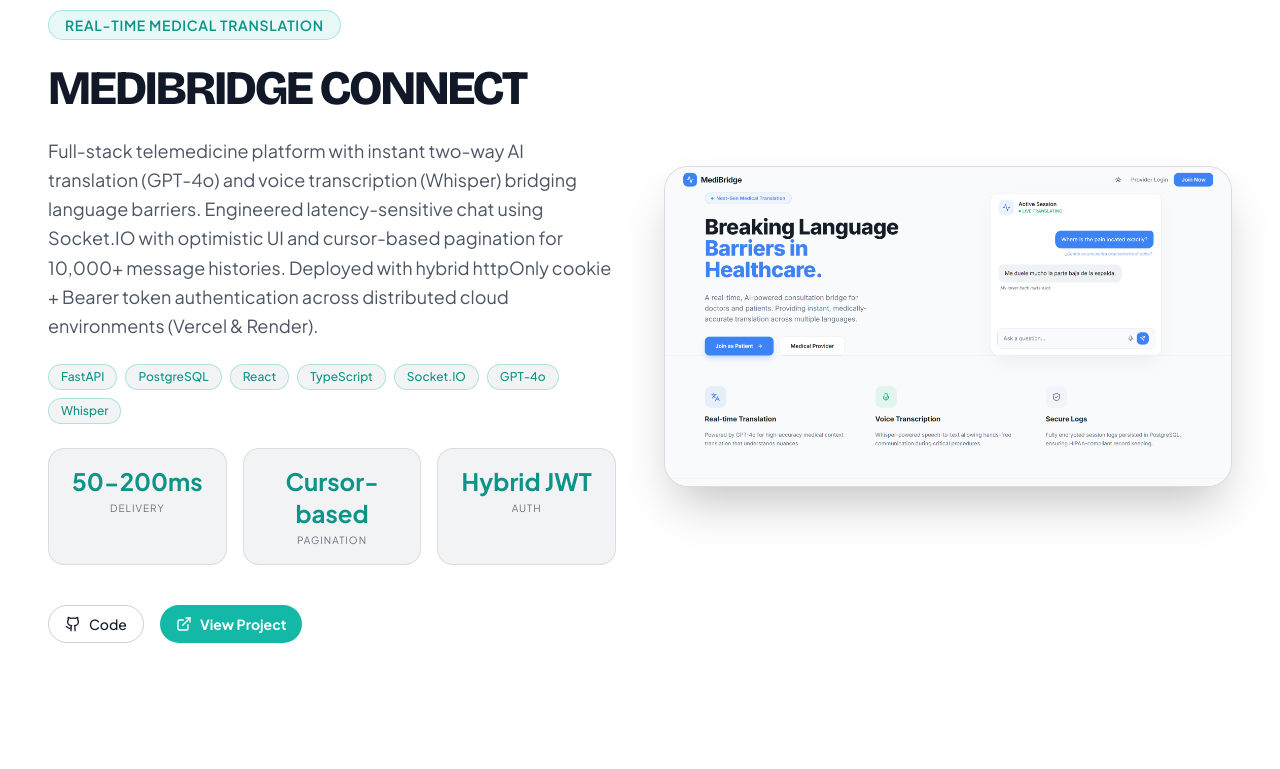
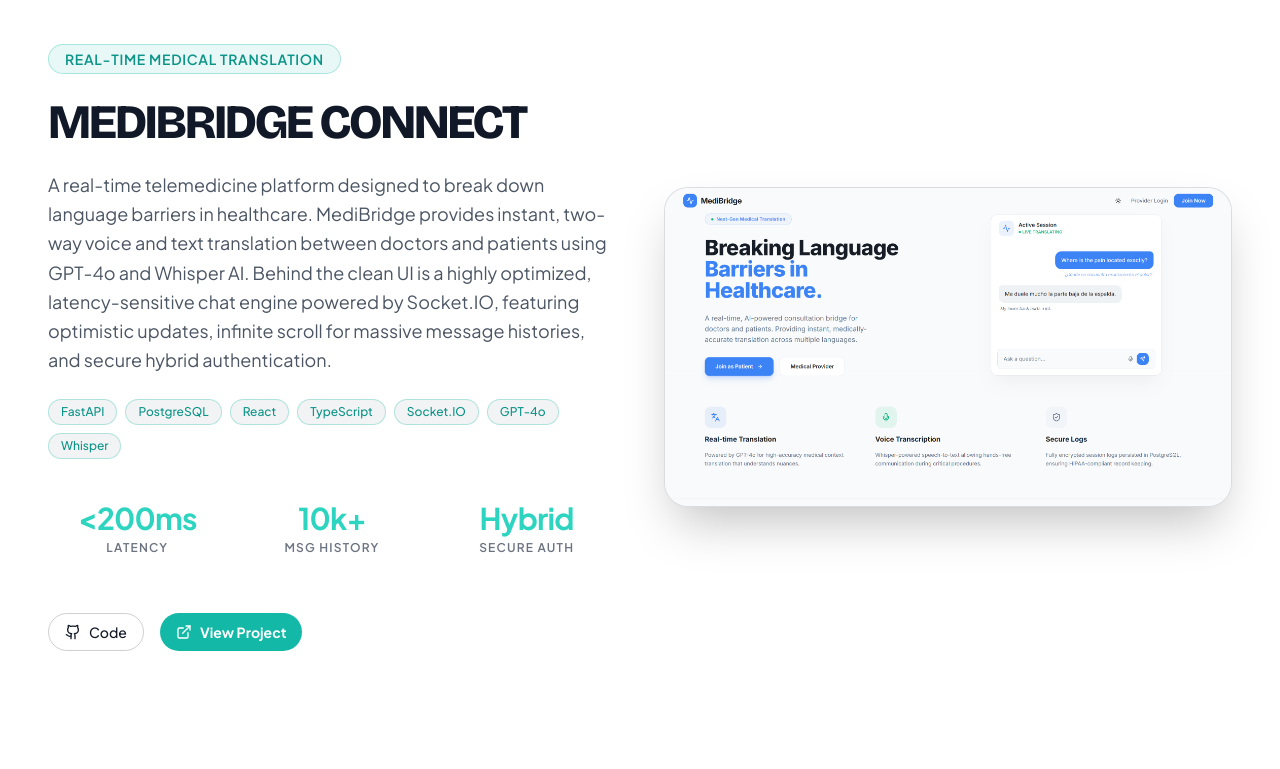
Before and after one commit to b-rahul07/b-rahul-portfolio, a React (Vite) app: page / in a window 1280 px wide. Shown: the part 4260-5029 px from the top of the page. Built offline with nearby package versions, Linux system fonts and the light colour scheme.

Commit message:
refactor(projects): update copy, fix metric cards typography and colors

```diff
--- a/src/components/ProjectsSection.tsx
+++ b/src/components/ProjectsSection.tsx
@@ -8,7 +8,7 @@
   {
     title: "Kala",
     subtitle: "END-TO-END ML SYSTEM",
-    description: "Deep learning artist classification system trained on 8,774 images. Achieved 71% Top-1 / 94% Top-5 accuracy using transfer learning with EfficientNetV2-S. CPU-based inference for real-time usability with 113ms latency. Performance reflects a trade-off between class imbalance and real-world generalization; evaluation prioritizes Top-5 accuracy for user-facing reliability.",
+    description: "An AI-powered digital museum that identifies the stylistic DNA of 50 legendary artists. Built with a custom deep learning model trained on nearly 9,000 paintings, Kala brings complex machine learning directly to the user. I prioritized real-world usability over raw compute—optimizing for CPU-based inference to deliver lightning-fast (113ms) predictions and 94% Top-5 accuracy without relying on a heavy backend.",
     metrics: [
       { label: "TOP-1", value: "71%" },
       { label: "TOP-5", value: "94%" },
@@ -22,11 +22,11 @@
   {
     title: "MediBridge Connect",
     subtitle: "REAL-TIME MEDICAL TRANSLATION",
-    description: "Full-stack telemedicine platform with instant two-way AI translation (GPT-4o) and voice transcription (Whisper) bridging language barriers. Engineered latency-sensitive chat using Socket.IO with optimistic UI and cursor-based pagination for 10,000+ message histories. Deployed with hybrid httpOnly cookie + Bearer token authentication across distributed cloud environments (Vercel & Render).",
+    description: "A real-time telemedicine platform designed to break down language barriers in healthcare. MediBridge provides instant, two-way voice and text translation between doctors and patients using GPT-4o and Whisper AI. Behind the clean UI is a highly optimized, latency-sensitive chat engine powered by Socket.IO, featuring optimistic updates, infinite scroll for massive message histories, and secure hybrid authentication.",
     metrics: [
-      { label: "DELIVERY", value: "50-200ms" },
-      { label: "PAGINATION", value: "Cursor-based" },
-      { label: "AUTH", value: "Hybrid JWT" }
+      { label: "LATENCY", value: "<200ms" },
+      { label: "MSG HISTORY", value: "10k+" },
+      { label: "SECURE AUTH", value: "Hybrid" }
     ],
     tags: ["FastAPI", "PostgreSQL", "React", "TypeScript", "Socket.IO", "GPT-4o", "Whisper"],
     githubUrl: "https://github.com/b-rahul07/medibridge-connect",
@@ -111,7 +111,7 @@
                   {project.subtitle}
                 </Badge>
                 <h3 className="text-4xl md:text-5xl font-black text-gray-900 dark:text-white transition-colors duration-300 uppercase tracking-tighter font-display">{project.title}</h3>
-                <p className="text-lg text-gray-600 dark:text-gray-400 leading-relaxed transition-colors duration-300">
+                <p className="text-lg text-gray-600 dark:text-slate-400 leading-relaxed text-pretty max-w-[65ch] transition-colors duration-300">
                   {project.description}
                 </p>
 
@@ -125,11 +125,11 @@
                 </div>
 
                 {/* Metrics */}
-                <div className="grid grid-cols-2 md:grid-cols-3 gap-4">
+                <div className="grid grid-cols-3 gap-4">
                   {project.metrics.map(metric => (
-                    <div key={metric.label} className="backdrop-blur-md bg-gray-900/5 dark:bg-white/5 p-3 md:p-4 rounded-2xl text-center border border-gray-900/10 dark:border-white/10 transition-colors duration-300">
-                      <p className="text-lg md:text-2xl font-bold text-teal-600 dark:text-teal-400 transition-colors duration-300">{metric.value}</p>
-                      <p className="text-[10px] text-gray-500 uppercase tracking-widest mt-1 transition-colors duration-300">{metric.label}</p>
+                    <div key={metric.label} className="flex flex-col items-center justify-center p-4 rounded-xl bg-white/5 border border-white/10 backdrop-blur-sm">
+                      <p className="text-2xl md:text-3xl font-bold tracking-tight text-teal-400 whitespace-nowrap">{metric.value}</p>
+                      <p className="text-xs font-semibold tracking-widest text-gray-500 uppercase mt-1">{metric.label}</p>
                     </div>
                   ))}
                 </div>
```
